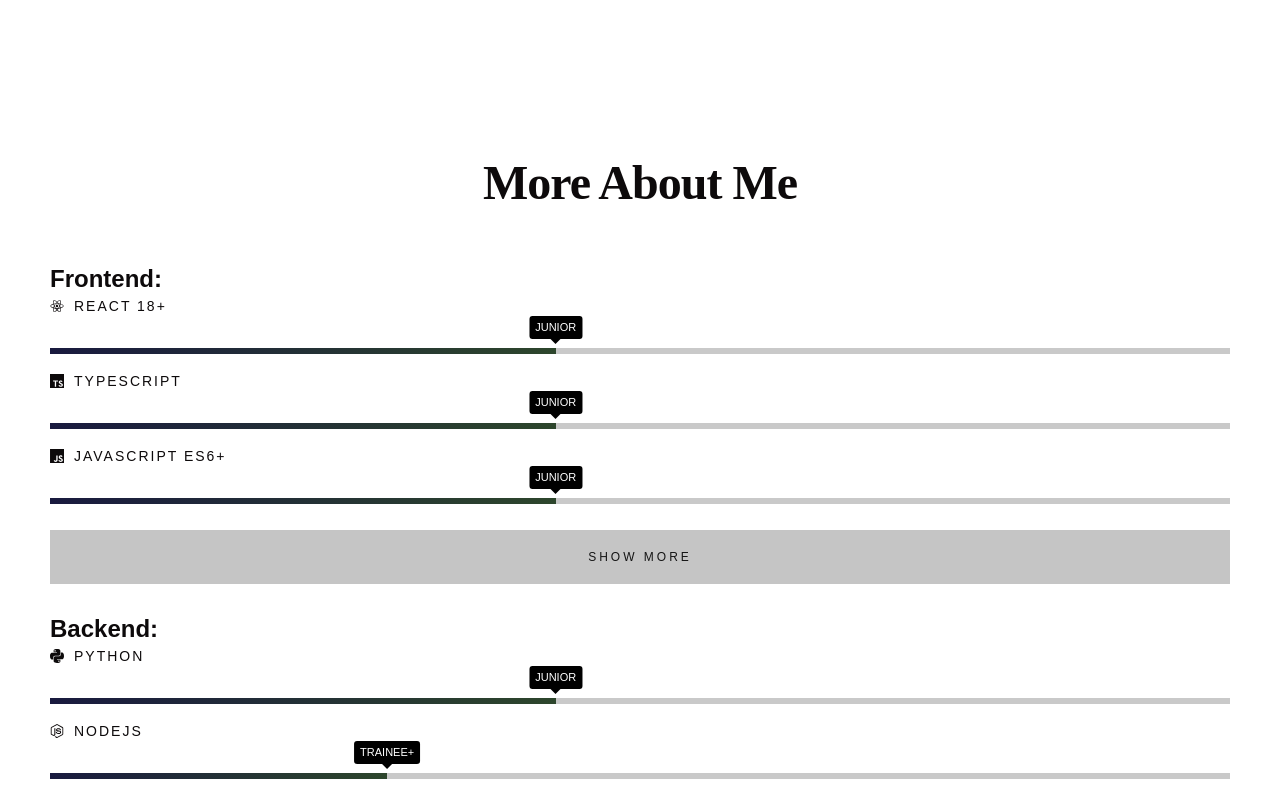
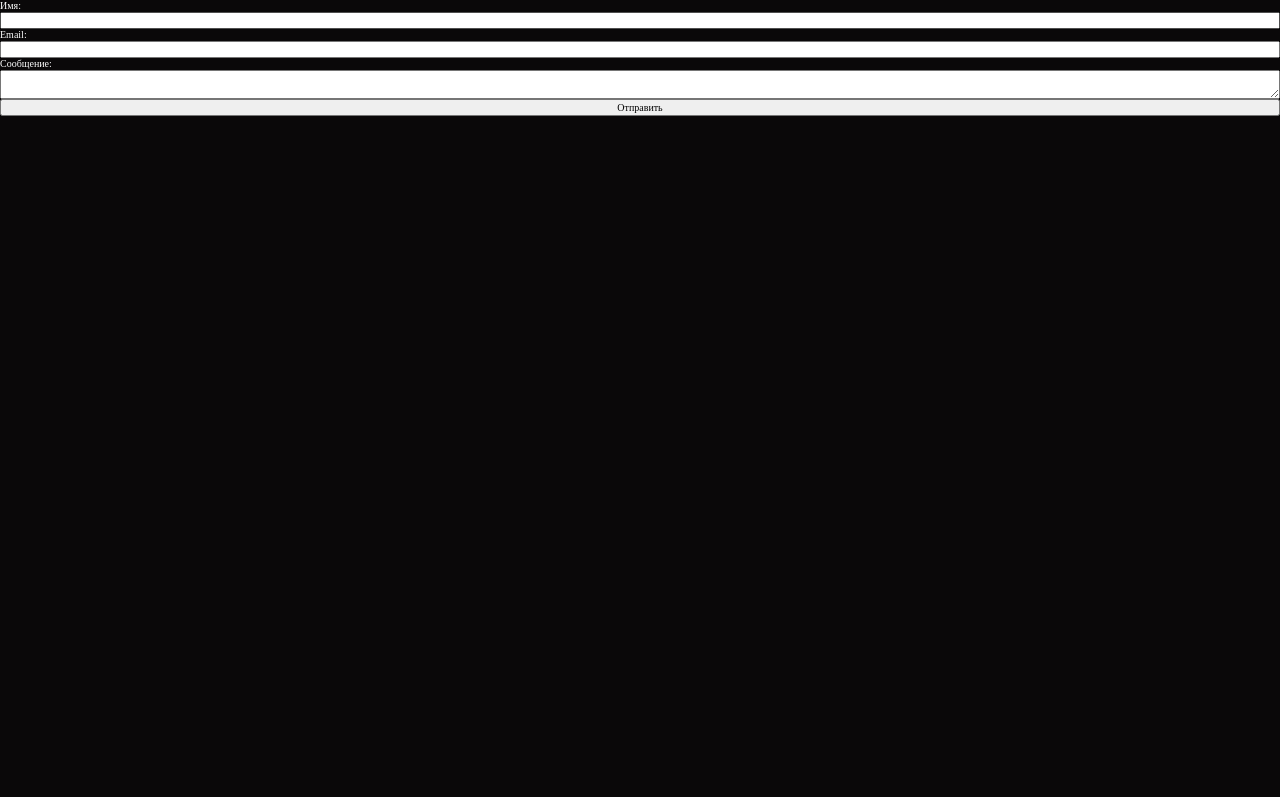
Before and after one commit to sputurz/sputurz.github.io, a React (Vite) app: page / in a window 1280 px wide. Shown: the top 797 px of the page. Built offline with nearby package versions, Linux system fonts and the light colour scheme; a web font is replaced by a local one.

Commit message:
17.11.25h17

```diff
--- a/src/App.tsx
+++ b/src/App.tsx
@@ -3,6 +3,7 @@
 // import { Header } from './components/layout/Header';
 // import { Hero } from './components/sections/Hero';
 import { About } from './components/sections/About';
+import { ContactForm } from './components/ui/ContactForm';
 
 function App() {
   // const [activeSection, setActiveSection] = useState('hero');
@@ -42,8 +43,9 @@
     <>
       {/* <Header /> */}
       {/* <Hero /> */}
-      <About />
-      <Footer />
+      {/* <About /> */}
+      {/* <Footer /> */}
+      <ContactForm />
     </>
   );
 }
--- /dev/null
+++ b/src/components/ui/ContactForm/ContactForm.module.scss
@@ -0,0 +1,7 @@
+@use '../../../styles/variables' as *;
+@use '../../../styles/mixins' as *;
+
+.contact-form {
+  display: flex;
+  flex-direction: column;
+}
--- /dev/null
+++ b/src/components/ui/ContactForm/ContactForm.tsx
@@ -0,0 +1,100 @@
+import { siteConfig } from '../../../config/site.config';
+import styles from './ContactForm.module.scss';
+import { useState, type ChangeEvent, type FormEvent } from 'react';
+
+interface FormData {
+  name: string;
+  email: string;
+  message: string;
+}
+
+type FormStatus = 'idle' | 'sending' | 'success' | 'error';
+
+export function ContactForm() {
+  const [formData, setFormData] = useState<FormData>({
+    name: '',
+    email: '',
+    message: '',
+  });
+  const [status, setStatus] = useState<FormStatus>('idle');
+  const [error, setError] = useState<string>('');
+
+  const onChange = (e: ChangeEvent<HTMLInputElement | HTMLTextAreaElement>) => {
+    setFormData((prev) => ({
+      ...prev,
+      [e.target.name]: e.target.value,
+    }));
+  };
+
+  const onSubmit = async (e: FormEvent<HTMLFormElement>) => {
+    e.preventDefault();
+    setStatus('sending');
+    setError('');
+
+    try {
+      const response = await fetch(siteConfig.formEndpoint, {
+        method: 'POST',
+        headers: {
+          'Content-Type': 'application/json',
+        },
+        body: JSON.stringify(formData),
+      });
+
+      if (response.ok) {
+        setStatus('success');
+        setFormData({ name: '', email: '', message: '' });
+      } else {
+        throw new Error('Ошибка при отправке формы');
+      }
+    } catch (err) {
+      setStatus('error');
+      setError(err instanceof Error ? err.message : 'Произошла ошибка');
+    }
+  };
+
+  return (
+    <>
+      <form className={styles['contact-form']} onSubmit={onSubmit}>
+        <label htmlFor="name">Имя:</label>
+        <input
+          type="text"
+          id="name"
+          name="name"
+          value={formData.name}
+          onChange={onChange}
+          required
+          disabled={status === 'sending'}
+        />
+
+        <label htmlFor="email">Email:</label>
+        <input
+          type="email"
+          id="email"
+          name="email"
+          value={formData.email}
+          onChange={onChange}
+          required
+          disabled={status === 'sending'}
+        />
+
+        <label htmlFor="message">Сообщение:</label>
+        <textarea
+          id="message"
+          name="message"
+          value={formData.message}
+          onChange={onChange}
+          required
+          disabled={status === 'sending'}
+        />
+
+        <button type="submit" disabled={status === 'sending'}>
+          {status === 'sending' ? 'Отправка...' : 'Отправить'}
+        </button>
+
+        {status === 'success' && <div>Сообщение успешно отправлено!</div>}
+
+        {status === 'error' && <div>Ошибка: {error}</div>}
+      </form>
+    </>
+  );
+}
--- /dev/null
+++ b/src/components/ui/ContactForm/index.ts
@@ -0,0 +1 @@
+export { ContactForm } from './ContactForm';
--- a/src/config/site.config.ts
+++ b/src/config/site.config.ts
@@ -105,4 +105,5 @@
       ],
     },
   ],
+  formEndpoint: 'https://formspree.io/f/mqawokpy',
 };
--- a/src/config/types.ts
+++ b/src/config/types.ts
@@ -26,4 +26,5 @@
   navLinks: Record<string, INavLink>;
   socialsLinks: ISocialsLink[];
   softSkills: ISoftSkill[];
+  formEndpoint: string;
 }
```
